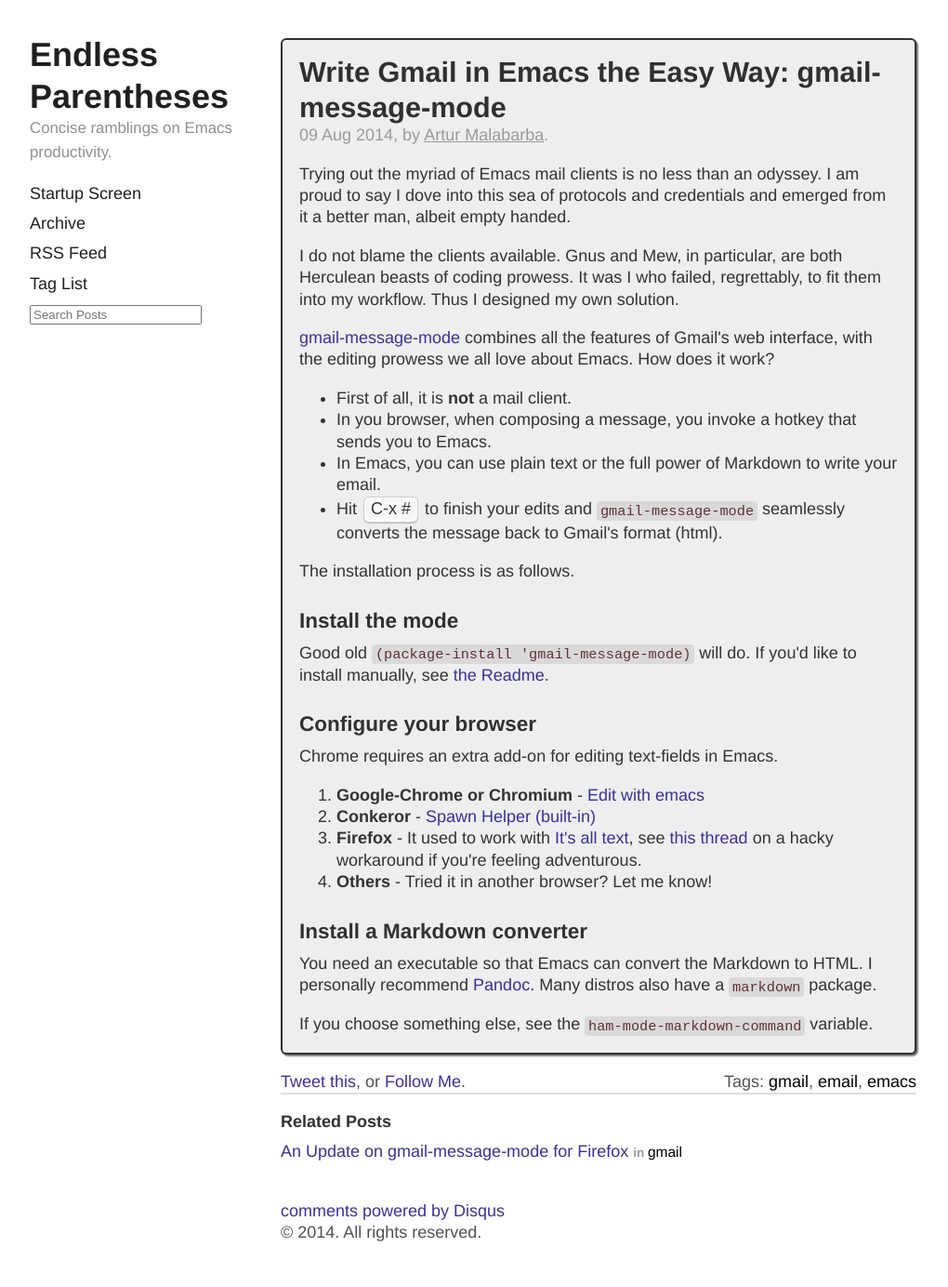
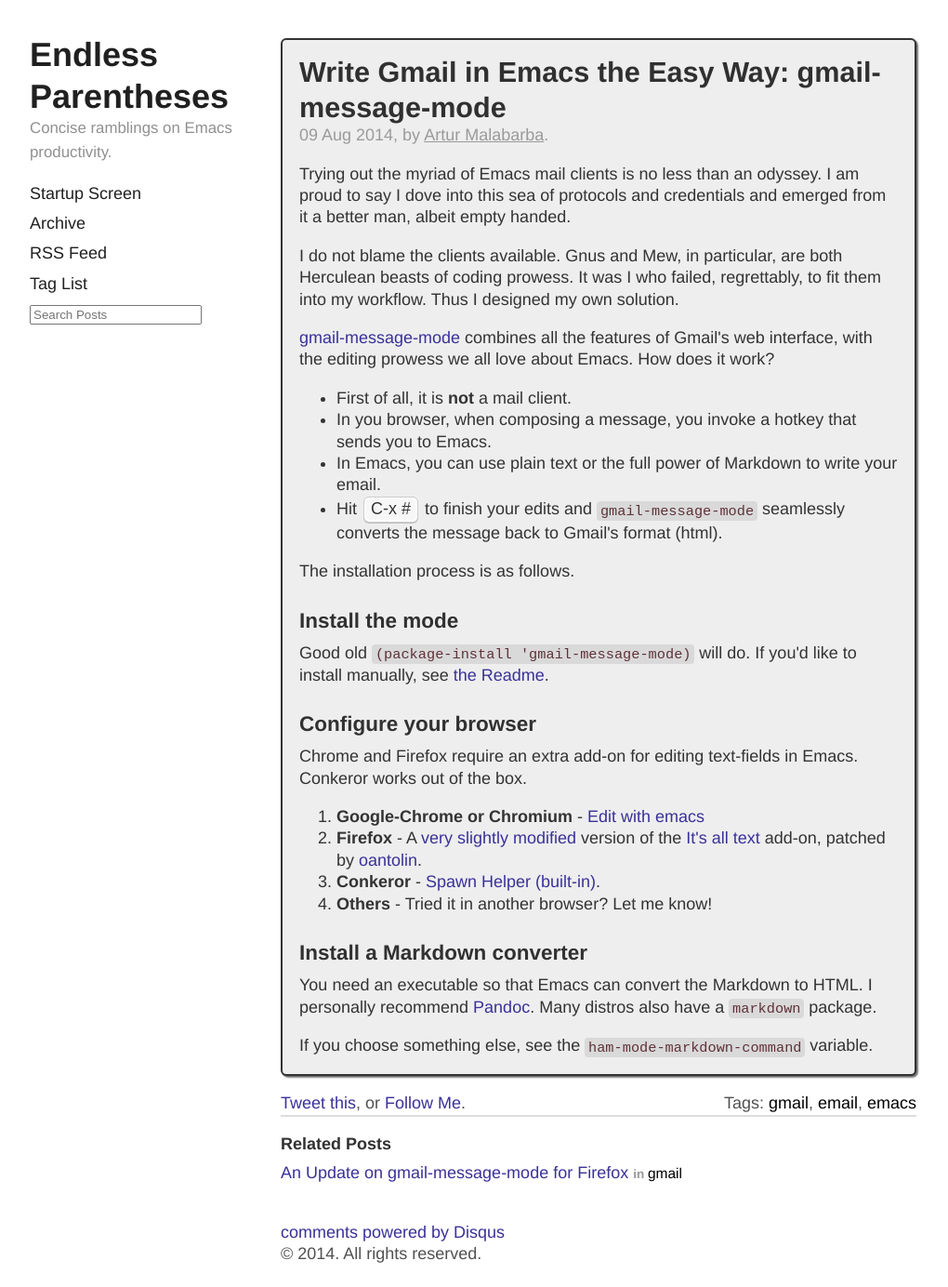
Before and after one commit to Malabarba/EndlessParentheses, a Jekyll site: the page built from _posts/2014-08-09-write-gmail-in-emacs-the-easy-way-gmail-message-mode.html, in a window 1280 px wide and 1384 px high. Shown: the whole window at 93% size, without its empty margins (50-1070 px from the left). Built offline with Jekyll 4.4.1, drawn with Linux system fonts in a browser that asks for light colours; Markdown is read by kramdown in place of the engine named in the settings; comment, search, counter and statistics services are not loaded.

Commit message:
UPDATE: Write Gmail in Emacs the Easy Way: gmail-message-mode

```diff
--- a/_posts/2014-08-09-write-gmail-in-emacs-the-easy-way-gmail-message-mode.html
+++ b/_posts/2014-08-09-write-gmail-in-emacs-the-easy-way-gmail-message-mode.html
@@ -29,8 +29,8 @@
 </li>
 <li>In Emacs, you can use plain text or the full power of Markdown to write your email.
 </li>
-<li>Hit <kbd>C-x #</kbd> to finish your edits and <code>gmail-message-mode</code> seamlessly converts the message back to Gmail's
-format (html).
+<li>Hit <kbd>C-x #</kbd> to finish your edits and <code>gmail-message-mode</code> seamlessly
+converts the message back to Gmail's format (html).
 </li>
 </ul>
 
@@ -50,15 +50,15 @@
 <h2 id="sec-2">Configure your browser</h2>
 <div class="outline-text-2" id="text-2">
 <p>
-Chrome requires an extra add-on for editing text-fields in Emacs.
+Chrome and Firefox require an extra add-on for editing text-fields in
+Emacs. Conkeror works out of the box.
 </p>
 <ol class="org-ol">
-<li><b>Google-Chrome or Chromium</b> - <a href="http://www.emacswiki.org/emacs/Edit_with_Emacs">Edit with emacs</a>
+<li><b>Google-Chrome or Chromium</b> - <a href="http://ww.emacswiki.org/emacs/Edit_with_Emacs">Edit with emacs</a>
 </li>
-<li><b>Conkeror</b> - <a href="http://conkeror.org/ConkerorSpawnHelper">Spawn Helper (built-in)</a>
+<li><b>Firefox</b> - A <a href="https://github.com/oantolin/itsalltext/compare/patjak:master...master">very slightly modified</a> version of the <a href="https://github.com/oantolin/itsalltext">It's all text</a> add-on, patched by <a href="https://github.com/oantolin">oantolin</a>.
 </li>
-<li><b>Firefox</b> - It used to work with <a href="https://addons.mozilla.org/en-US/firefox/addon/its-all-text/">It's all text</a>, see <a href="https://github.com/docwhat/itsalltext/issues/36">this thread</a> on
-a hacky workaround if you're feeling adventurous.
+<li><b>Conkeror</b> - <a href="http://conkeror.org/ConkerorSpawnHelper">Spawn Helper (built-in)</a>.
 </li>
 <li><b>Others</b> - Tried it in another browser? Let me know!
 </li>
--- a/_posts/2014-08-12-an-update-on-gmail-message-mode-for-firefox.html
+++ b/_posts/2014-08-12-an-update-on-gmail-message-mode-for-firefox.html
@@ -5,6 +5,6 @@
 tags: gmail email
 ---
 <p>
-To those who were interested, in <a href="/write-gmail-in-emacs-the-easy-way-gmail-message-mode.html">gmail-message-mode</a>. Thanks to
-<a href="https://github.com/oantolin">oantolin</a> there is now a solution for using it in Firefox as well. See
+To those who were interested in <a href="/write-gmail-in-emacs-the-easy-way-gmail-message-mode.html">gmail-message-mode</a>. Thanks to
+<a href="https://github.com/oantolin">oantolin</a>, there is now a solution for using it in Firefox as well. See
 the <a href="/write-gmail-in-emacs-the-easy-way-gmail-message-mode.html">original post</a> for the instructions.</p>
```
